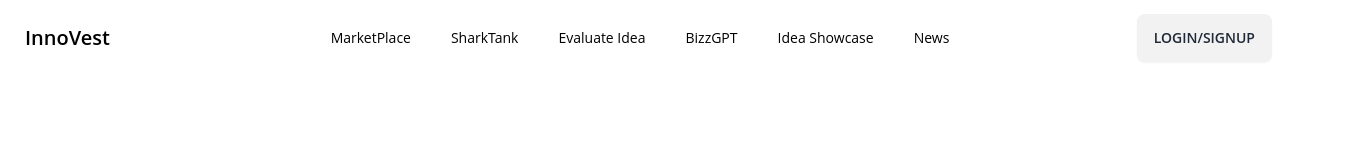
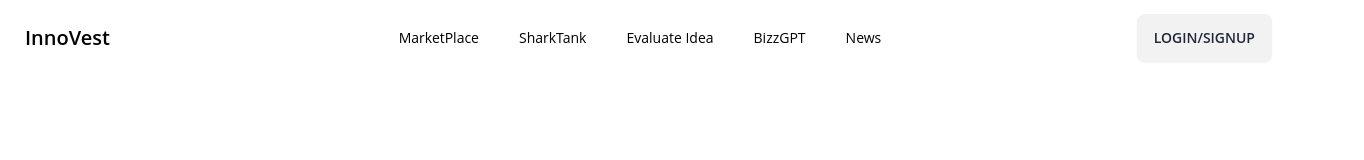
Before and after one commit to HarshRaj2717/InnoVest, a React (Create React App) app in the folder client/: page /hello in a window 1280 px wide. Shown: the top 160 px of the page, 1364 px wide, since content can reach past the window. Built offline with nearby package versions, Linux system fonts and the light colour scheme.

Commit message:
disable idea showcase

```diff
--- a/client/src/components/carousel/Carousel.js
+++ b/client/src/components/carousel/Carousel.js
@@ -28,10 +28,10 @@ const Carousel = () => {
                     <div className="hg">BIZZGPT</div>
                     <img src={market} className="rounded-box gg" />
                 </Link>
-                <Link to="/showcase" className="carousel-item">
+                {/* <Link to="/showcase" className="carousel-item">
                     <div className="hg">IDEA SHOWCASE</div>
                     <img src={camw} className="rounded-box gg" />
-                </Link>
+                </Link> */}
                 <Link to="/news" className="carousel-item">
                     <div className="hg">NEWS</div>
                     <img src={thumb} className="rounded-box gg" />
--- a/client/src/components/navbar.js
+++ b/client/src/components/navbar.js
@@ -75,9 +75,9 @@ const Navbar = () => {
           <li>
             <Link to={"/bizzgpt"} className="m-1">BizzGPT</Link>
           </li>
-          <li>
+          {/* <li>
             <Link to={"/showcase"} className="m-1">Idea Showcase</Link>
-          </li>
+          </li> */}
           <li>
             <Link to={"/news"} className="m-1">News</Link>
           </li>
```
